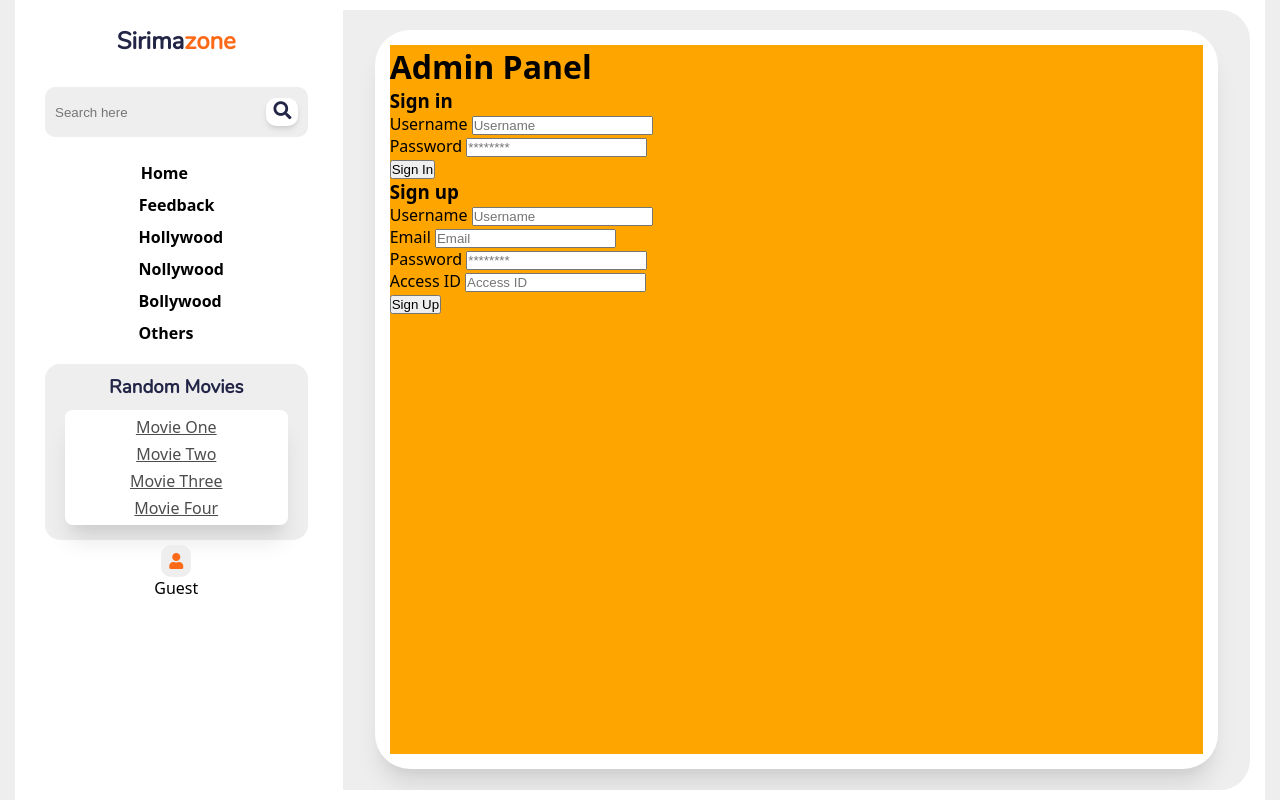
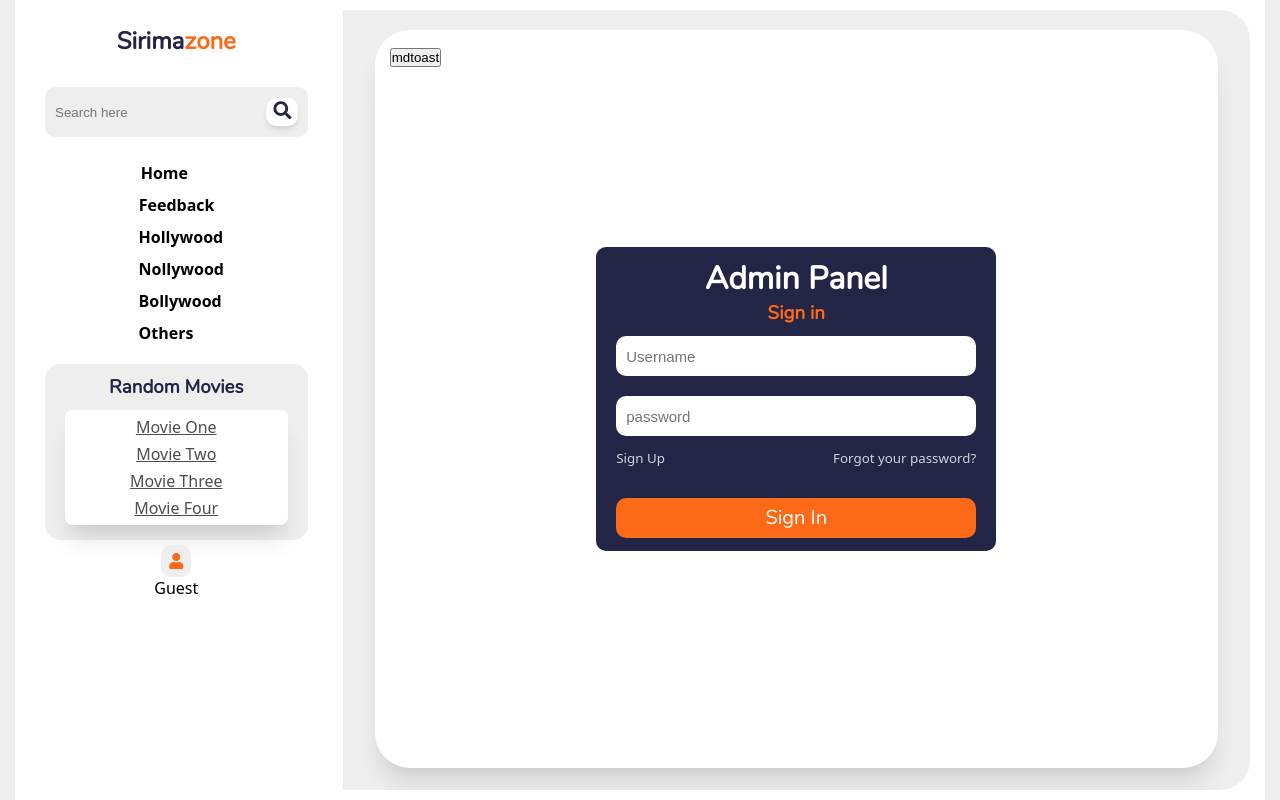
Before and after one commit to IGIfeanyichukwu/sirimazone, a PHP site: page /__admin/index.php in a window 1280 px wide. Run offline with PHP 8.4, Linux system fonts and the light colour scheme.

Commit message:
edited admin signin interface and added mdtoast for toast notifications

```diff
--- a/__admin/inc/login.php
+++ b/__admin/inc/login.php
@@ -1,6 +1,9 @@
 
 
 <div class="admin-access-auth-container">
+
+
+    <button class="mdbtn">mdtoast</button>
 
 <div class="admin-access-auth-wrap">
 
@@ -14,16 +17,19 @@
      <form action="index.php" method="post" autocomplete="off">
 
      	<div class="input-fc">
-         <label>Username</label>
+         <!-- <label>Username</label> -->
          <input type="text" name="signin-username" value=""  required autocomplete="off" placeholder="Username">
 	    </div>
 
      <div class="input-fc">
-         <label>Password</label>
-         <input type="password" name="signin-password" value="" required autocomplete="new-password" placeholder="********">
+         <!-- <label>Password</label> -->
+         <input type="password" name="signin-password" value="" required autocomplete="new-password" placeholder="password">
+     </div>
+     <div class="other-opt">
+     	<span class="open-signup"><small>Sign Up</small></span> <span><small>Forgot your password?</small></span>
      </div>
 
-     <div class="sumbit-fc">
+     <div class="submit-fc">
          <input type="submit" value="Sign In" name="signin-btn">
      </div>
      </form>
@@ -32,30 +38,39 @@
 
 
  <!-- SIGN UP FORM -->
-    <div class="signup-form">
+    <div class="signup-form display-none">
 
      <h3>Sign up</h3>
 
      <form action="index.php" method="post" autocomplete="off">
 
      	<div class="input-fc">
-         <label>Username</label>
+         <!-- <label>Username</label> -->
          <input type="text" name="signup-username" value=""  required autocomplete="off" placeholder="Username">
      </div>
 
      <div class="input-fc">
-         <label>Email</label>
+         <!-- <label>Email</label> -->
          <input type="text" name="sigup-email" value="" required autocomplete="off" placeholder="Email">
      </div>
 
      <div class="input-fc">
-         <label>Password</label>
-         <input type="password" name="signup-password" value="" required autocomplete="new-password" placeholder="********">
+         <!-- <label>Password</label> -->
+         <input type="password" name="signup-password1" value="" required autocomplete="new-password" placeholder="Password">
      </div>
 
      <div class="input-fc">
-         <label>Access ID</label>
+         <!-- <label>Password</label> -->
+         <input type="password" name="signup-password2" value="" required autocomplete="new-password" placeholder="Retype Password">
+     </div>
+
+     <div class="input-fc">
+         <!-- <label>Access ID</label> -->
          <input type="text" name="signup-accessid" value="" required autocomplete="off" placeholder="Access ID">
+     </div>
+
+     <div class="other-opt">
+     	<span class="open-signin"><small>Already signed up?</small></span>
      </div>
 
      <div class="submit-fc">
--- a/package.json
+++ b/package.json
@@ -7,7 +7,7 @@
     "build:sass": "sass --watch styles/scss/style.scss styles/css/style.css --no-source-map",
     "build:js": "parcel watch -d ./scripts/prod -o app.js --no-hmr --no-autoinstall --no-cache --no-source-maps ./scripts/dev/script.js",
     "php-server": "php -S localhost:4040",
-    "dev-scripts": "start npm run php-server && npm run build:sass && start npm run build:js",
+    "dev-scripts": "start npm run php-server && start npm run build:js && npm run build:sass",
     "dev-scripts-no-php-server": "npm run build:sass && start npm run build:js"
   },
   "keywords": [
--- a/scripts/dev/script.js
+++ b/scripts/dev/script.js
@@ -1 +1,5 @@
-console.log("This is from sirimazone script.js");
+import adminlogin from './adminlogin';
+
+console.log("SIRIMAZONE");
+
+adminlogin();
--- a/scripts/prod/app.js
+++ b/scripts/prod/app.js
@@ -0,0 +1,166 @@
+// modules are defined as an array
+// [ module function, map of requires ]
+//
+// map of requires is short require name -> numeric require
+//
+// anything defined in a previous bundle is accessed via the
+// orig method which is the require for previous bundles
+parcelRequire = (function (modules, cache, entry, globalName) {
+  // Save the require from previous bundle to this closure if any
+  var previousRequire = typeof parcelRequire === 'function' && parcelRequire;
+  var nodeRequire = typeof require === 'function' && require;
+
+  function newRequire(name, jumped) {
+    if (!cache[name]) {
+      if (!modules[name]) {
+        // if we cannot find the module within our internal map or
+        // cache jump to the current global require ie. the last bundle
+        // that was added to the page.
+        var currentRequire = typeof parcelRequire === 'function' && parcelRequire;
+        if (!jumped && currentRequire) {
+          return currentRequire(name, true);
+        }
+
+        // If there are other bundles on this page the require from the
+        // previous one is saved to 'previousRequire'. Repeat this as
+        // many times as there are bundles until the module is found or
+        // we exhaust the require chain.
+        if (previousRequire) {
+          return previousRequire(name, true);
+        }
+
+        // Try the node require function if it exists.
+        if (nodeRequire && typeof name === 'string') {
+          return nodeRequire(name);
+        }
+
+        var err = new Error('Cannot find module \'' + name + '\'');
+        err.code = 'MODULE_NOT_FOUND';
+        throw err;
+      }
+
+      localRequire.resolve = resolve;
+      localRequire.cache = {};
+
+      var module = cache[name] = new newRequire.Module(name);
+
+      modules[name][0].call(module.exports, localRequire, module, module.exports, this);
+    }
+
+    return cache[name].exports;
+
+    function localRequire(x){
+      return newRequire(localRequire.resolve(x));
+    }
+
+    function resolve(x){
+      return modules[name][1][x] || x;
+    }
+  }
+
+  function Module(moduleName) {
+    this.id = moduleName;
+    this.bundle = newRequire;
+    this.exports = {};
+  }
+
+  newRequire.isParcelRequire = true;
+  newRequire.Module = Module;
+  newRequire.modules = modules;
+  newRequire.cache = cache;
+  newRequire.parent = previousRequire;
+  newRequire.register = function (id, exports) {
+    modules[id] = [function (require, module) {
+      module.exports = exports;
+    }, {}];
+  };
+
+  var error;
+  for (var i = 0; i < entry.length; i++) {
+    try {
+      newRequire(entry[i]);
+    } catch (e) {
+      // Save first error but execute all entries
+      if (!error) {
+        error = e;
+      }
+    }
+  }
+
+  if (entry.length) {
+    // Expose entry point to Node, AMD or browser globals
+    // Based on https://github.com/ForbesLindesay/umd/blob/master/template.js
+    var mainExports = newRequire(entry[entry.length - 1]);
+
+    // CommonJS
+    if (typeof exports === "object" && typeof module !== "undefined") {
+      module.exports = mainExports;
+
+    // RequireJS
+    } else if (typeof define === "function" && define.amd) {
+     define(function () {
+       return mainExports;
+     });
+
+    // <script>
+    } else if (globalName) {
+      this[globalName] = mainExports;
+    }
+  }
+
+  // Override the current require with this new one
+  parcelRequire = newRequire;
+
+  if (error) {
+    // throw error from earlier, _after updating parcelRequire_
+    throw error;
+  }
+
+  return newRequire;
+})({"adminlogin.js":[function(require,module,exports) {
+"use strict";
+
+Object.defineProperty(exports, "__esModule", {
+  value: true
+});
+exports.default = void 0;
+
+var adminlogin = function adminlogin() {
+  console.log('From adminlogin.js');
+  var openSignup = document.querySelector('.open-signup');
+  var openSignin = document.querySelector('.open-signin');
+  var signupForm = document.querySelector('.signup-form');
+  var signinForm = document.querySelector('.signin-form');
+
+  openSignup.onclick = function () {
+    signupForm.classList.remove('display-none');
+    signinForm.classList.add('display-none');
+  };
+
+  openSignin.onclick = function () {
+    signinForm.classList.remove('display-none');
+    signupForm.classList.add('display-none');
+  };
+  /*Test*/
+
+
+  var mdBtn = document.querySelector('.mdbtn');
+
+  mdBtn.onclick = function () {
+    console.log('doing md stuff');
+    mdtoast('This is a toast message.');
+  };
+};
+
+var _default = adminlogin;
+exports.default = _default;
+},{}],"script.js":[function(require,module,exports) {
+"use strict";
+
+var _adminlogin = _interopRequireDefault(require("./adminlogin"));
+
+function _interopRequireDefault(obj) { return obj && obj.__esModule ? obj : { default: obj }; }
+
+console.log("SIRIMAZONE");
+(0, _adminlogin.default)();
+},{"./adminlogin":"adminlogin.js"}]},{},["script.js"], null)
--- /dev/null
+++ b/styles/css/mdtoast.css
@@ -0,0 +1,147 @@
+/*!Don't remove this!
+ * Material-Toast plugin styles
+ *
+ * Author: Dionlee Uy
+ * Email: dionleeuy@gmail.com
+ */
+@import url("https://fonts.googleapis.com/css?family=Roboto:400,500");
+.mdtoast {
+  position: fixed;
+  display: flex;
+  flex-direction: row;
+  align-items: center;
+  justify-content: flex-start;
+  box-sizing: border-box;
+  right: 24px;
+  bottom: 24px;
+  padding: 0 24px;
+  color: #fff;
+  font-family: Roboto, sans-serif;
+  font-size: 16px;
+  text-align: left;
+  outline: none;
+  pointer-events: auto;
+  touch-action: auto;
+  -webkit-user-select: none;
+     -moz-user-select: none;
+      -ms-user-select: none;
+          user-select: none;
+  background-color: #323232;
+  transform: translateY(0);
+  transition: transform 0.23s 0ms cubic-bezier(0, 0, 0.2, 1);
+  will-change: transform;
+  z-index: 100002;
+}
+
+.mdtoast .mdt-message {
+  display: flex;
+  align-items: center;
+  min-height: 48px;
+  padding: 8px 0;
+  opacity: 1;
+  margin-left: 0;
+  box-sizing: border-box;
+  transition: opacity 0.3s 0ms cubic-bezier(0.4, 0, 1, 1);
+}
+
+.mdtoast .mdt-message::after {
+  content: '';
+  min-height: 32px;
+  font-size: 0;
+}
+
+.mdtoast .mdt-action {
+  display: flex;
+  align-items: center;
+  color: #ffeb3b;
+  text-decoration: none;
+  cursor: pointer;
+  letter-spacing: 0.07em;
+  font-weight: 500;
+  padding: 8px;
+  margin: 0 0 0 24px;
+  opacity: 1;
+  min-height: 32px;
+  background: none;
+  border: none;
+  outline: none;
+  box-sizing: border-box;
+  border-radius: 4px;
+  transition: opacity 0.3s 0ms cubic-bezier(0.4, 0, 1, 1), background-color 0.15s linear;
+}
+
+.mdtoast .mdt-action:focus, .mdtoast .mdt-action:hover {
+  background-color: rgba(255, 255, 255, 0.075);
+}
+
+.mdtoast .mdt-action:active {
+  background-color: rgba(255, 255, 255, 0.15);
+}
+
+.mdtoast.mdt--load {
+  transform: translateY(200%);
+  transition: transform 0.23s 0ms cubic-bezier(0.4, 0, 1, 1);
+}
+
+.mdtoast.mdt--load .mdt-message {
+  opacity: 0;
+}
+
+.mdtoast.mdt--load .mdt-action {
+  opacity: 0;
+}
+
+.mdtoast.mdt--interactive {
+  padding-right: 16px;
+}
+
+.mdtoast.mdt--interactive .mdt-message {
+  margin-right: auto;
+}
+
+.mdtoast.mdt--info {
+  background-color: #1565c0;
+}
+
+.mdtoast.mdt--error {
+  background-color: #e53935;
+}
+
+.mdtoast.mdt--warning {
+  background-color: #ef6c00;
+}
+
+.mdtoast.mdt--success {
+  background-color: #2e7d32;
+}
+
+@media (min-width: 600px) {
+  .mdtoast {
+    min-width: 288px;
+    max-width: 568px;
+    border-radius: 4px;
+  }
+}
+
+@media (max-width: 599px) {
+  .mdtoast {
+    left: 0;
+    bottom: 0;
+    right: 0;
+    font-size: 14px;
+    max-width: 100%;
+    transform: translateY(0);
+  }
+  .mdtoast.mdt--load {
+    transform: translateY(100%);
+  }
+}
+
+body.mdtoast--modal {
+  pointer-events: none;
+  touch-action: none;
+  -ms-user-select: none;
+  -webkit-user-select: none;
+     -moz-user-select: none;
+          user-select: none;
+}
--- a/styles/css/style.css
+++ b/styles/css/style.css
@@ -1,4 +1,8 @@
 @import url("../icons/fontawesome/css/all.min.css");
+.display-none {
+  display: none;
+}
+
 @font-face {
   font-family: nunito;
   src: url("../fonts/Nunito-Regular.ttf");
@@ -193,6 +197,104 @@ body {
 }
 
 .admin-access-auth-container {
-  background: orange;
-  height: calc(100vh - 9.1rem);
+  height: calc(100vh - 9.2rem);
+  position: relative;
+  overflow: scroll;
+  -ms-overflow-style: none;
+  scrollbar-width: none;
 }
+.admin-access-auth-container::-webkit-scrollbar {
+  display: none;
+}
+
+.admin-access-auth-wrap {
+  background: #222546;
+  color: white;
+  width: 40rem;
+  max-width: 100%;
+  padding: 1rem 0;
+  border-radius: 1rem;
+  position: absolute;
+  top: 50%;
+  left: 50%;
+  transform: translate(-50%, -50%);
+}
+.admin-access-auth-wrap h1 {
+  font-family: nunito, system-ui, -apple-system, BlinkMacSystemFont, "Segoe UI", Roboto, "Helvetica Neue", Arial, "Noto Sans", sans-serif, "Apple Color Emoji", "Segoe UI Emoji", "Segoe UI Symbol", "Noto Color Emoji";
+  text-align: center;
+}
+
+.signin-form {
+  text-align: center;
+}
+.signin-form h3 {
+  font-family: nunito, system-ui, -apple-system, BlinkMacSystemFont, "Segoe UI", Roboto, "Helvetica Neue", Arial, "Noto Sans", sans-serif, "Apple Color Emoji", "Segoe UI Emoji", "Segoe UI Symbol", "Noto Color Emoji";
+  color: #fc6917;
+}
+.signin-form .other-opt {
+  display: flex;
+  justify-content: space-between;
+  padding: 0 5%;
+  padding-bottom: 2rem;
+}
+.signin-form .other-opt span {
+  opacity: 0.8;
+}
+.signin-form .other-opt span:hover {
+  opacity: 1;
+}
+
+.signup-form {
+  text-align: center;
+}
+.signup-form h3 {
+  font-family: nunito, system-ui, -apple-system, BlinkMacSystemFont, "Segoe UI", Roboto, "Helvetica Neue", Arial, "Noto Sans", sans-serif, "Apple Color Emoji", "Segoe UI Emoji", "Segoe UI Symbol", "Noto Color Emoji";
+  color: #fc6917;
+}
+.signup-form .other-opt {
+  padding-bottom: 2rem;
+}
+.signup-form .other-opt span {
+  opacity: 0.8;
+}
+.signup-form .other-opt span:hover {
+  opacity: 1;
+}
+
+.input-fc label {
+  display: block;
+}
+.input-fc input {
+  width: 90%;
+  margin: 1rem 0;
+  height: 4rem;
+  padding-left: 1rem;
+  font-size: 1.5rem;
+  border-radius: 1rem;
+  outline: 0;
+  border: 0;
+  color: #222546;
+}
+
+.open-signin, .open-signup {
+  cursor: pointer;
+}
+
+.submit-fc {
+  margin: 1rem 0 0.3rem;
+}
+.submit-fc input[type=submit] {
+  background: #fc6917;
+  border: 0;
+  width: 90%;
+  height: 4rem;
+  border-radius: 1rem;
+  cursor: pointer;
+  color: white;
+  font-size: 2rem;
+  padding-bottom: 0.2rem;
+  font-family: nunito, system-ui, -apple-system, BlinkMacSystemFont, "Segoe UI", Roboto, "Helvetica Neue", Arial, "Noto Sans", sans-serif, "Apple Color Emoji", "Segoe UI Emoji", "Segoe UI Symbol", "Noto Color Emoji";
+}
+.submit-fc input[type=submit]:hover {
+  opacity: 0.9;
+}
--- a/styles/scss/_adminlogin.scss
+++ b/styles/scss/_adminlogin.scss
@@ -1,4 +1,122 @@
 .admin-access-auth-container {
-	background: orange;
-	height: calc(100vh - 9.1rem);
+	// background: orange;
+	height: calc(100vh - 9.2rem);
+	position: relative;
+	overflow: scroll;
+	// padding: 4rem 0;
+
+	@include remove-scroll;
+
 }
+
+.admin-access-auth-wrap {
+	background: $primary-color2;
+	color: white;
+	width: 40rem;
+	max-width: 100%;
+	padding: 1rem 0;
+	border-radius: 1rem;
+	position: absolute;
+	top: 50%;
+	left: 50%;
+	transform: translate(-50%, -50%);
+
+
+	h1 {
+		font-family: nunito, $font-sans;
+		text-align: center;
+	}
+}
+
+.signin-form {
+	text-align: center;
+
+	h3 {
+		font-family: nunito, $font-sans;
+		color: $sec-color;
+	}
+
+	.other-opt {
+		// background-color: green;
+		display: flex;
+		justify-content: space-between;
+		padding: 0 5%;
+		padding-bottom: 2rem;
+
+		span {
+			opacity: 0.8;
+
+			&:hover {
+				opacity: 1;
+			}
+		}
+	}
+}
+
+.signup-form {
+	text-align: center;
+
+	h3 {
+		font-family: nunito, $font-sans;
+		color: $sec-color;
+	}
+
+	.other-opt {
+		padding-bottom: 2rem;
+
+		span {
+			opacity: 0.8;
+
+			&:hover {
+				opacity: 1;
+			}
+		}
+	}
+
+}
+
+.input-fc {
+	label {
+		display: block;
+	}
+
+	input {
+		width: 90%;
+		margin: 1rem 0;
+		height: 4rem;
+		padding-left: 1rem;
+		font-size: 1.5rem;
+		border-radius: 1rem;
+		outline: 0;
+		border: 0;
+		color: $primary-color2;
+	}
+}
+
+
+.open-signin, .open-signup {
+	cursor: pointer;
+}
+
+
+.submit-fc {
+	margin: 1rem 0 0.3rem;
+
+	input[type="submit"] {
+		background: $sec-color;
+		border: 0;
+		// width: 20rem;
+		width: 90%;
+		height: 4rem;
+		border-radius: 1rem;
+		cursor: pointer;
+		color: white;
+		font-size: 2rem;
+		padding-bottom: 0.2rem;
+		font-family: nunito, $font-sans;
+
+		&:hover {
+			opacity: 0.9;
+		}
+	}
+}
--- /dev/null
+++ b/styles/scss/_config.scss
@@ -0,0 +1,9 @@
+@mixin remove-scroll {
+    -ms-overflow-style: none;
+    scrollbar-width: none;
+
+    &::-webkit-scrollbar {
+        display: none;
+    }
+
+}
--- a/styles/scss/_topstuff.scss
+++ b/styles/scss/_topstuff.scss
@@ -25,6 +25,7 @@ body {
 ::selection {
     background-color: #ddd;
     color: $primary-color;
+    // border: 1px solid $sec-color;
 }
 
 .container {
--- /dev/null
+++ b/styles/scss/_utilities.scss
@@ -0,0 +1,3 @@
+.display-none {
+	display: none;
+}
--- a/styles/scss/style.scss
+++ b/styles/scss/style.scss
@@ -1,5 +1,7 @@
 
 @import '_variables';
+@import 'config';
+@import 'utilities';
 @import 'topstuff';
 @import 'header';
 @import 'main';
--- a/temp/footer.php
+++ b/temp/footer.php
@@ -2,7 +2,7 @@
 	</div>
 </div>
 
- <script src="<?php echo isset($stepToRoot) ? $stepToRoot : null; echo 'scripts/js/script.js'; ?>" defer></script>
+ <script src="<?php echo isset($stepToRoot) ? $stepToRoot : null; echo 'scripts/prod/app.js'; ?>" defer></script>
 
 </body>
 </html>
--- a/temp/header.php
+++ b/temp/header.php
@@ -4,7 +4,12 @@
 	<meta charset="utf-8">
 	<meta http-equiv="X-UA-Compatible" content="IE=edge">
 	<title>Sirimazone Site</title>
+    <link rel="stylesheet" href="<?php echo isset($stepToRoot) ? $stepToRoot : null; echo 'styles/css/mdtoast.css'; ?>">
+
     <link rel="stylesheet" href="<?php echo isset($stepToRoot) ? $stepToRoot : null; echo 'styles/css/style.css'; ?>">
+
+	<script src="<?php echo isset($stepToRoot) ? $stepToRoot : null; echo 'scripts/prod/mdtoast.min.js'; ?>"></script>
+
 </head>
 <body>
 <div class="container">
```
Also changed, not shown: scripts/dev/adminlogin.js (added, +31 -0 lines), scripts/dev/template.js (added, +7 -0 lines), scripts/prod/mdtoast.min.js (added).
